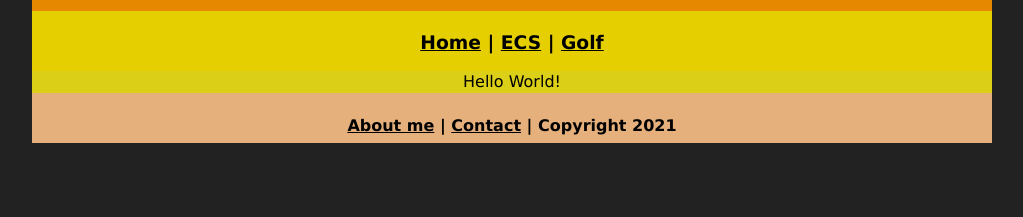
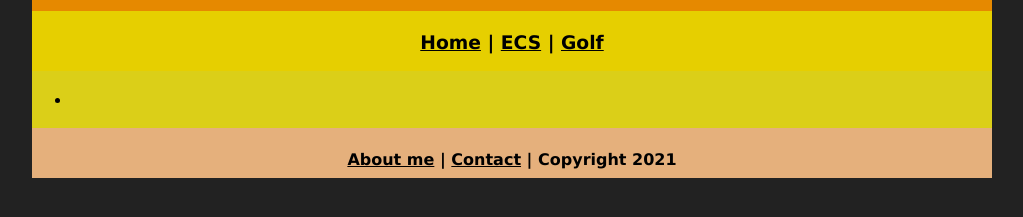
Before and after one commit to joshbekker/escportfolio, a plain HTML site: page Golf/index.html in a window 1280 px wide. Shown: the part 69-286 px from the top of the page, without its empty margins (128-1151 px from the left). Drawn offline with Linux system fonts and the light colour scheme.

Commit message:
Update index.html

```diff
--- a/Golf/index.html
+++ b/Golf/index.html
@@ -14,7 +14,13 @@
   <div class="nav">
     <h3> <a href="../index.html">Home</a> | <a href="../ecs/index.html">ECS</a> | <a href="index.html">Golf</a> </h3>
   </div>
-  <div class="content">Hello World!</div>
+  <div class="content">
+	  <h3> </h3>
+	  <p> </p>
+	  <ul>
+	  	  <li>
+	  </ul>
+
   <div class="footer">
     <h4><a href="../aboutme.html">About me</a>  | <a href="mailto:9636672@graniteschools.org">Contact</a> | Copyright 2021</h4>
   </div>
```
